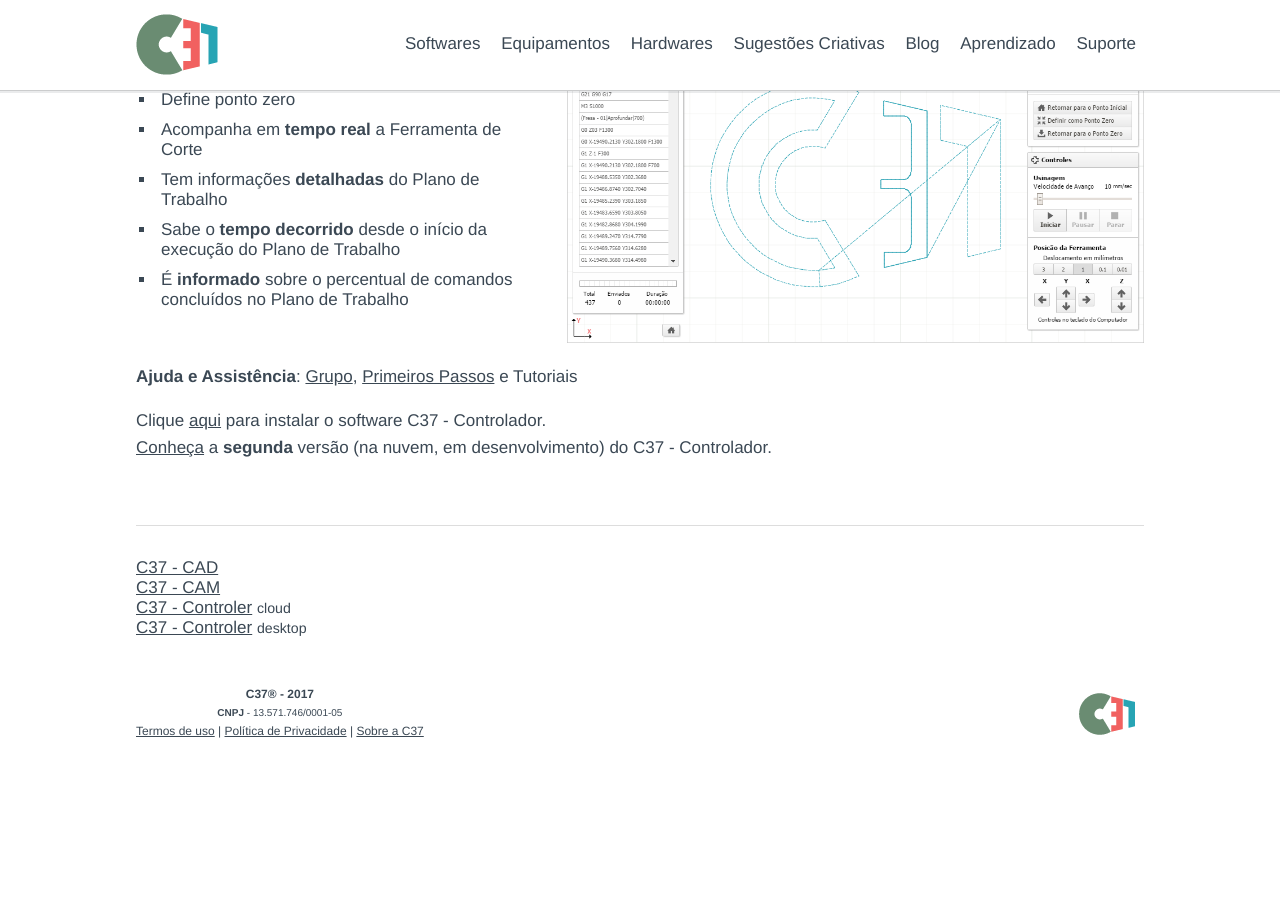
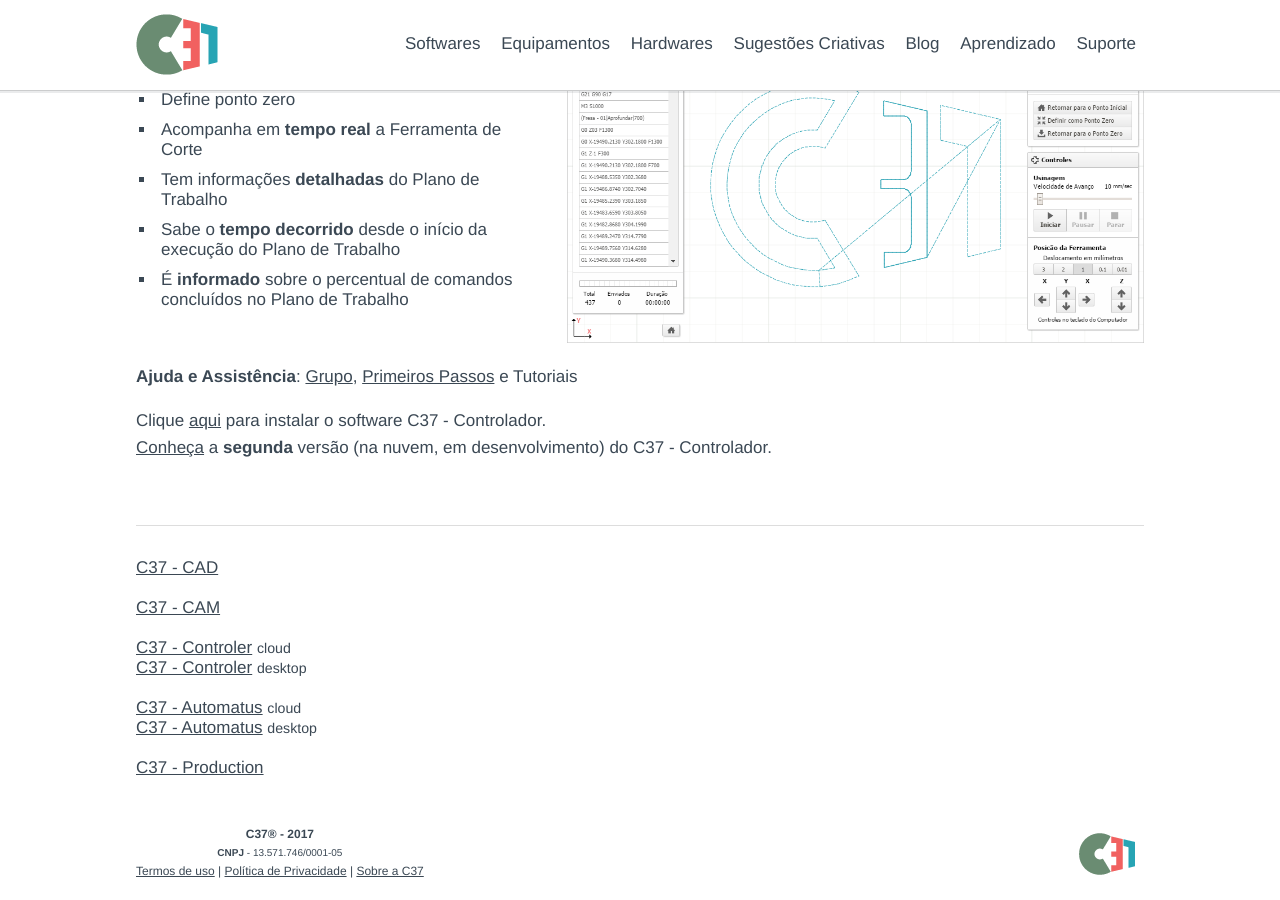
Before and after one commit to C37/website, a Jekyll site: the page built from software/index.html, in a window 1280 px wide and 900 px high, scrolled down 2560 px. Built offline with Jekyll 4.4.1, drawn with Linux system fonts in a browser that asks for light colours; nearby versions of some CDN libraries; comment, search, counter and statistics services are not loaded; before the commit the page ends 3320 px from its top, so only the background shows below that.

Commit message:
novos produtos

```diff
--- a/hardware/index.html
+++ b/hardware/index.html
@@ -13,5 +13,9 @@
 <br>
 <a href="#" target="_blank">C37 - Controladora</a>
 <br>
+<a href="#" target="_blank">C37 - Automatus</a>
+<br>
+<a href="#" target="_blank">C37 - Control</a>
+<br>
 
 </div>
--- a/software/index.html
+++ b/software/index.html
@@ -210,11 +210,21 @@
 
     <a href="http://cad.c37.co" target="_blank">C37 - CAD</a>
     <br>
+    <br>
     <a href="http://cam.c37.co" target="_blank">C37 - CAM</a>
+    <br>
     <br>
     <a href="http://controller.c37.co" target="_blank">C37 - Controler</a> <small>cloud</small>
     <br>
     <a href="https://www.facebook.com/groups/c37.controller/" target="_blank">C37 - Controler</a> <small>desktop</small>
+    <br>
+    <br>
+    <a href="https://www.facebook.com/groups/c37.controller/" target="_blank">C37 - Automatus</a> <small>cloud</small>
+    <br>
+    <a href="https://www.facebook.com/groups/c37.controller/" target="_blank">C37 - Automatus</a> <small>desktop</small>
+    <br>
+    <br>
+    <a href="https://www.facebook.com/groups/c37.controller/" target="_blank">C37 - Production</a>
 
 </div>
 
```
Also changed, not shown: hardware/automatus-cloud.html (added), hardware/automatus-desktop.html (added), hardware/control.html (added), software/production.html (added).
